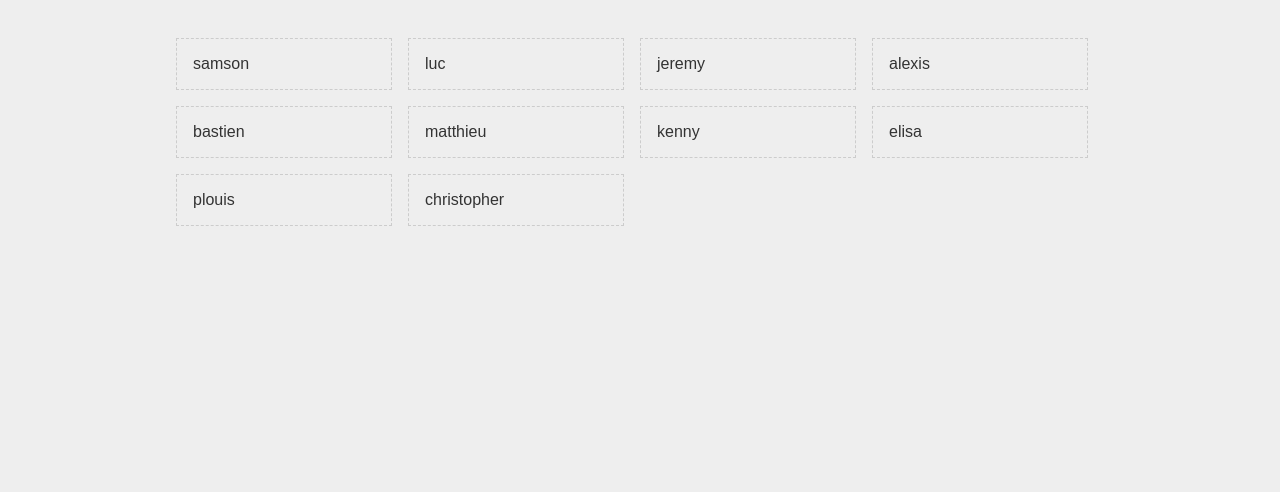
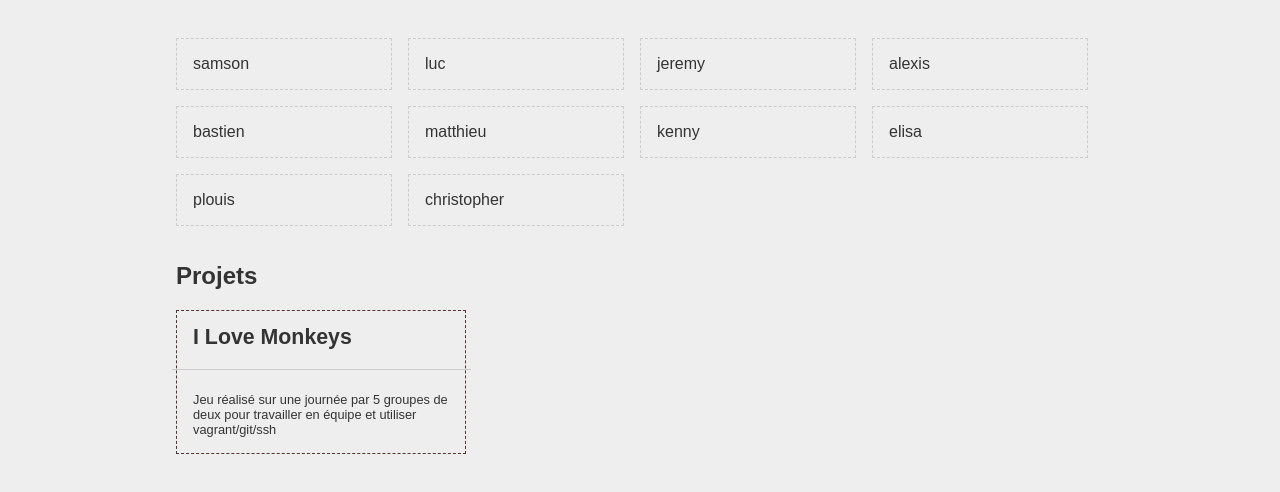
Before and after one commit to mtancoigne/2017-dev-A2-website, a plain HTML site: page index.html in a window 1280 px wide. Shown: the part 266-758 px from the top of the page. Drawn offline with Linux system fonts and the light colour scheme; files whose address does not match are found by name.

Commit message:
Updated index with projetcts

```diff
--- a/index.html
+++ b/index.html
@@ -31,7 +31,8 @@
 		i[class^="icon-"].large{
 			font-size:4em;
 		}
-		ul.user-list{
+		ul.user-list,
+		ul.project-list{
 			display: flex;
 			flex-wrap: wrap;
 			margin:0;
@@ -44,6 +45,30 @@
 			border: 1px dashed #CCC;
 			margin: 0 1em 1em 0;
 		}
+		.project-list li{
+			list-style: none;
+			display: block;
+			width:calc(33% - 1em);
+			border: 1px dashed #533;
+			margin: 0 1em 1em 0;
+			padding: 1em;
+		}
+		.project-list li h3{
+			font-size:16pt;
+			margin: -1em -1em 1em -1em;
+			padding: 1em;
+			line-height:1em;
+			border-bottom: 1px solid #CCC;
+		}
+		.project-list li h3 a{
+			text-decoration: none;
+			color: #333;
+		}
+		.project-list li p{
+			font-size:.8em;
+			margin:0;
+		}
+
 		.user-list li:hover{
 			border-style: solid;
 			box-shadow: 0 0 2px 0px rgba(77,77,77, .5);
@@ -56,9 +81,11 @@
 		}
 		@media screen and (max-width: 400px) {
 			.user-list li{ width:100%; }
+			.project-list li{ width:100%; }
 		}
 		@media screen and (min-width: 400px) and (max-width: 720px) {
 			.user-list li{ width:calc(50% - 1em); }
+			.project-list li{ width:calc(50% - 1em); }
 		}
 		@media screen and (max-width: 960px){
 			.content{
@@ -87,6 +114,16 @@
 			<li><a href="http://plouis.bringwifiback.experimentslabs.com" target="_blank">plouis</a></li>
 			<li><a href="http://christopher.bringwifiback.experimentslabs.com" target="_blank">christopher</a></li>
 		</ul>
+		<h2>Projets</h2>
+		<ul class="project-list">
+			<li>
+				<h3><a href="/ilovemonkeys">I Love Monkeys</a></h3>
+				<p>
+					Jeu réalisé sur une journée par 5 groupes de deux pour
+					travailler en équipe et utiliser vagrant/git/ssh
+				</p>
+			</li>
+		</ul>
 	</div>
 </body>
 </html>
```
